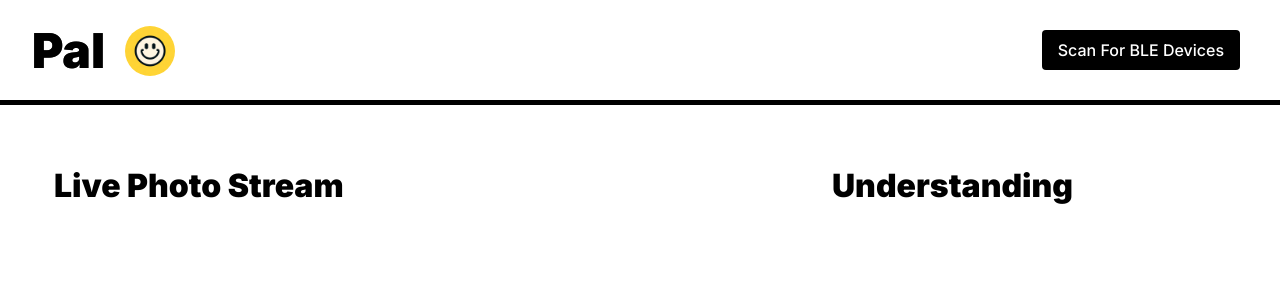
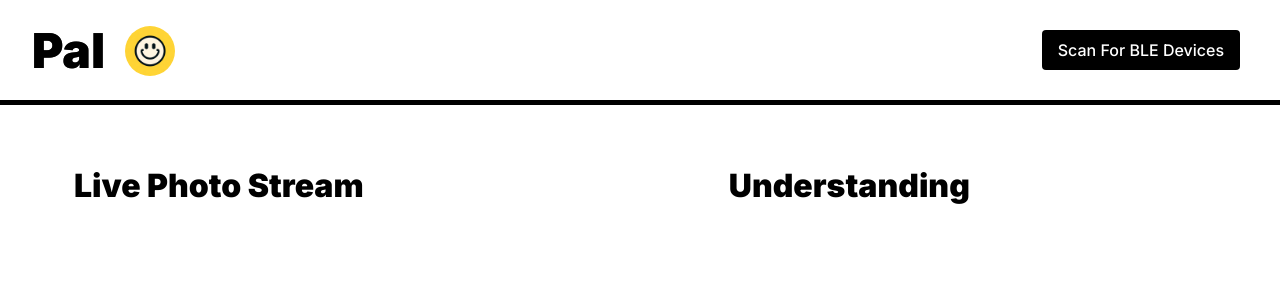
Before and after one commit to jacobtrebil/fresh, a Next.js app: page /fooddetection in a window 1280 px wide. Shown: the top 300 px of the page. Built offline with nearby package versions, Linux system fonts and the light colour scheme.

Commit message:
got understanding working and improved ui

```diff
--- a/src/app/fooddetection/page.tsx
+++ b/src/app/fooddetection/page.tsx
@@ -387,6 +387,12 @@ export default function FoodDetection() {
 
   const newImages: string[] = [];
 
+  useEffect(() => {
+    if (base64Images.length === 9 && !newOpenAIResponse) {
+      handleSubmit();
+    }
+  }, [base64Images, handleSubmit])
+
     async function handleSubmit() {
         if (images[0] === "") {
             window.alert('No image selected');
@@ -491,7 +497,7 @@ export default function FoodDetection() {
           <div className="contextSection">
             <h2 className="aiAnalysis">Understanding</h2>
             { newOpenAIResponse && (
-            <p>{newOpenAIResponse}</p>
+            <p className="understandingText">{newOpenAIResponse}</p>
             )}
           </div>
     </div>
--- a/src/app/globals.css
+++ b/src/app/globals.css
@@ -99,10 +99,11 @@ h2 {
 }
 
 .uploadSection {
-  width: 55%;
-  margin: 2.5% 2% 2% 2%;
+  width: 45%;
+  margin: 2.5% 2% 2% 5%;
   text-align: left;
   display: inline-block;
+  float: left;
 }
 
 .contextSection {
@@ -111,7 +112,11 @@ h2 {
   border-radius: 16px;
   width: 35%;
   display: inline-block;
-  float: right;
+}
+
+.understandingText {
+  text-align: left;
+  margin: 0 0 0 0;
 }
 
 .uploadSection h2 {
@@ -151,7 +156,7 @@ h2 {
 } */
 
 .aiAnalysis {
-  margin: 20px 0 10% 40px !important;
+  margin: 20px 0 10% 0 !important;
   text-align: left;
   font-weight: 900;
 }
```
